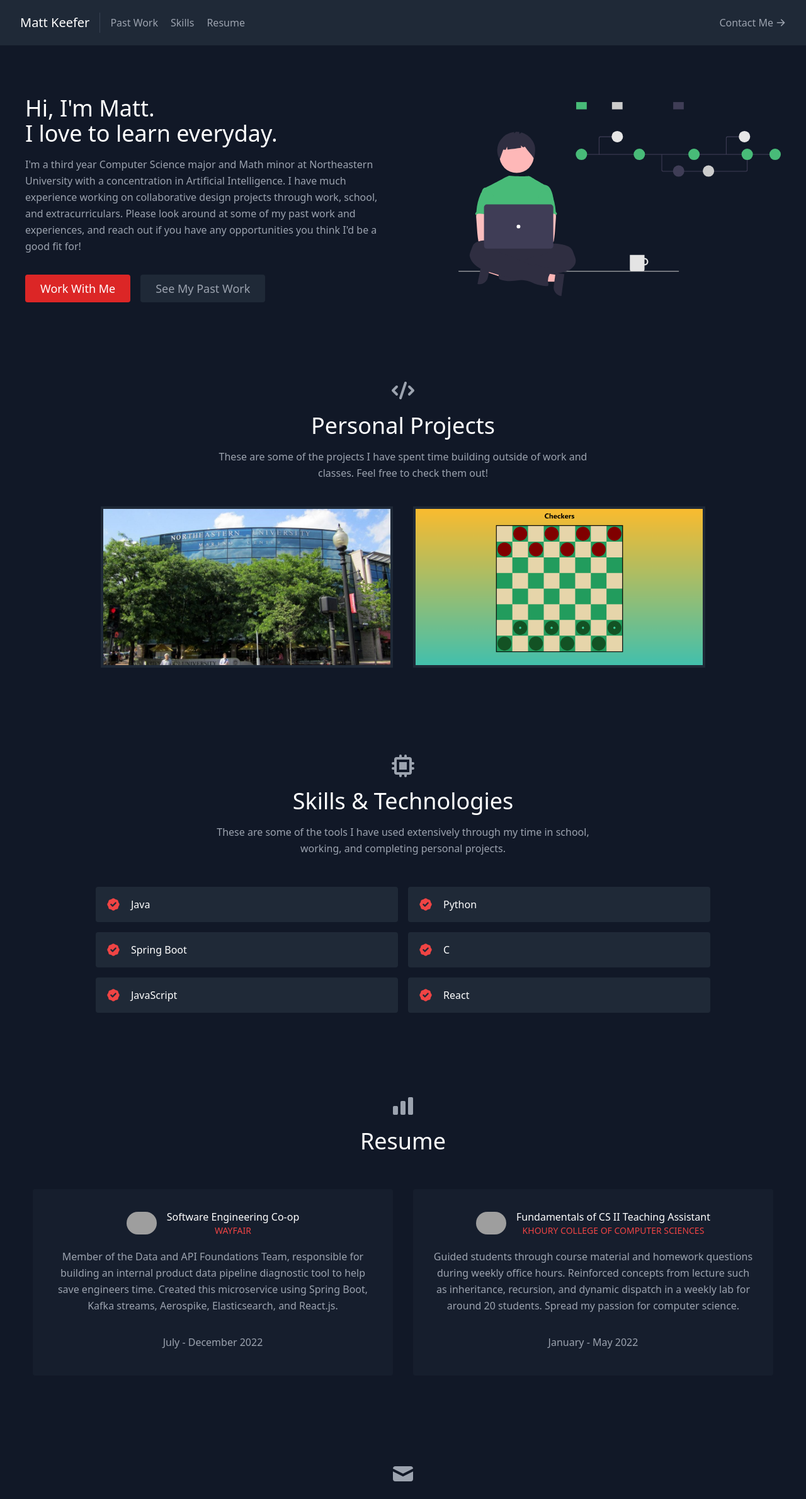
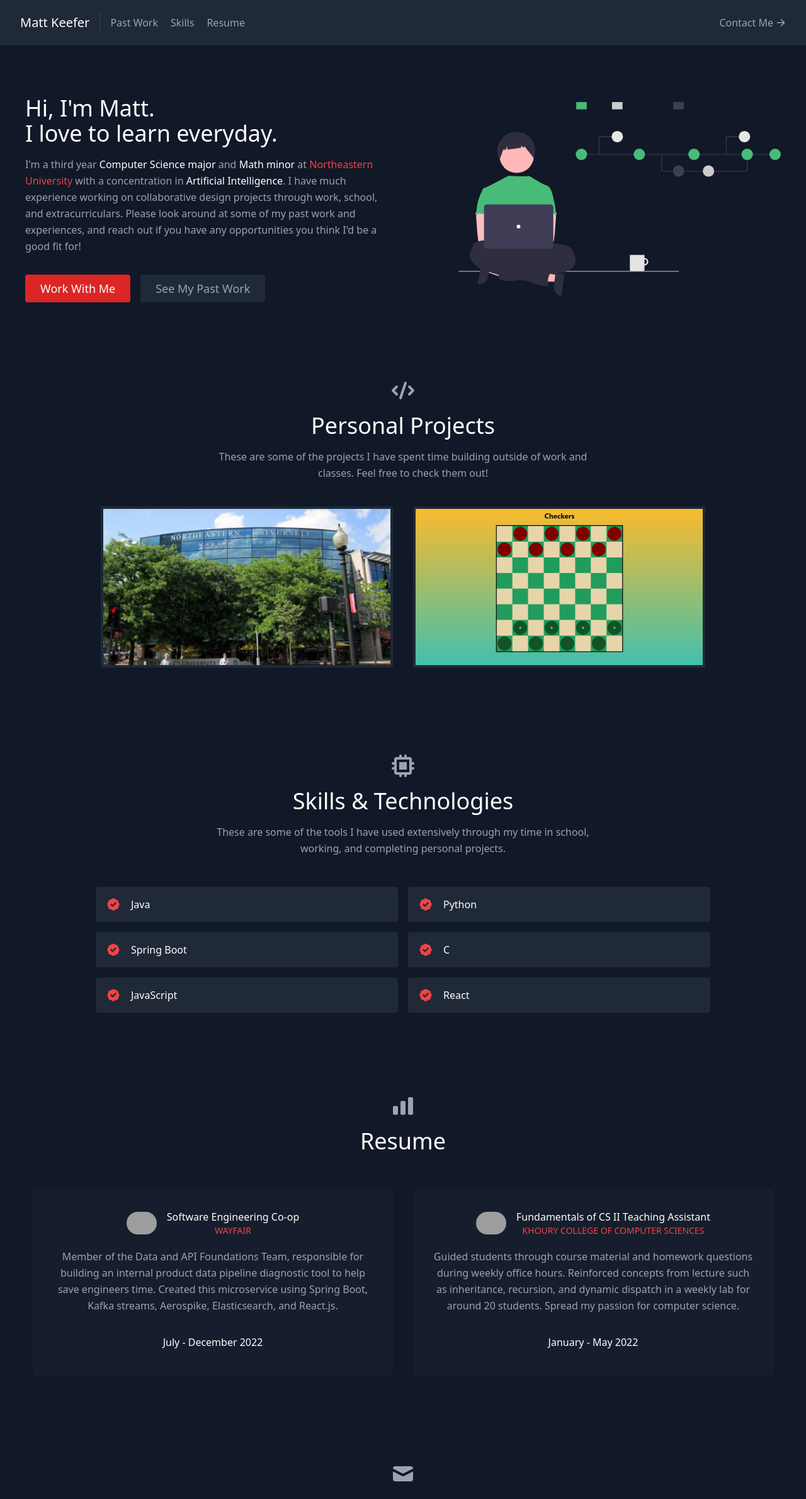
Before and after one commit to mattkeefer/personal-portfolio, a React (Create React App) app: page / in a window 1280 px wide. Shown: the top 2380 px of the page at 63% size. Built offline with nearby package versions, Linux system fonts and the light colour scheme; grey boxes are pictures that could not be loaded.

Commit message:
Improve formatting

```diff
--- a/src/components/About.js
+++ b/src/components/About.js
@@ -5,12 +5,12 @@ export default function About() {
     <section id="about">
       <div className="container mx-auto flex px-10 py-20 md:flex-row flex-col items-center">
         <div className="lg:flex-grow md:w-1/2 lg:pr-24 md:pr-16 flex flex-col md:items-start md:text-left mb-16 md:mb-0 items-center text-center">
-          <h1 className="title-font sm:text-4xl text-3xl mb-4 font-medium text-white">
-            Hi, I'm Matt.
+          <h1 className="title-font sm:text-4xl text-3xl mb-4 font-medium text-white cursor-default">
+            Hi, I'm Matt.&nbsp;
             <br className="hidden lg:inline-block" />I love to learn everyday.
           </h1>
-          <p className="mb-8 leading-relaxed">
-            I'm a third year Computer Science major and Math minor at Northeastern University with a concentration in Artificial Intelligence.
+          <p className="mb-8 leading-relaxed cursor-default">
+            I'm a third year <span className="hover:text-red-200 text-white">Computer Science major</span> and <span className="hover:text-red-200 text-white">Math minor</span> at <span className="hover:text-red-400 text-red-500">Northeastern University</span> with a concentration in <span className="hover:text-red-200 text-white">Artificial Intelligence</span>.
             I have much experience working on collaborative design projects through work, school, and extracurriculars.
             Please look around at some of my past work and experiences, and reach out if you have any opportunities you think I'd be a good fit for!
           </p>
--- a/src/components/Testimonials.js
+++ b/src/components/Testimonials.js
@@ -30,7 +30,7 @@ export default function Resume() {
                   </span>
                 </div>
                 <p className="leading-relaxed mb-6 pt-4">{experience.description}</p>
-                <p className="leading-relaxed mb-2 pt-2">{experience.time}</p>
+                <p className="leading-relaxed mb-2 pt-2 text-white">{experience.time}</p>
               </div>
             </div>
           ))}
--- a/src/data.js
+++ b/src/data.js
@@ -11,7 +11,7 @@ export const projects = [
     title: "Checkers AI",
     subtitle: "JavaScript",
     description:
-      "This is a checkers game where the user can choose to play multiplayer or alone versus an AI. They can choose a difficulty of beginner, intermediate, hard, or impossible.",
+      "This is a checkers game where the user can choose to play multiplayer or alone versus an AI. The skill level of the AI can be adjusted between beginner, intermediate, hard, and impossible.",
     image: "./checkers.png",
     link: "https://mattkeefer.github.io",
   }
```
